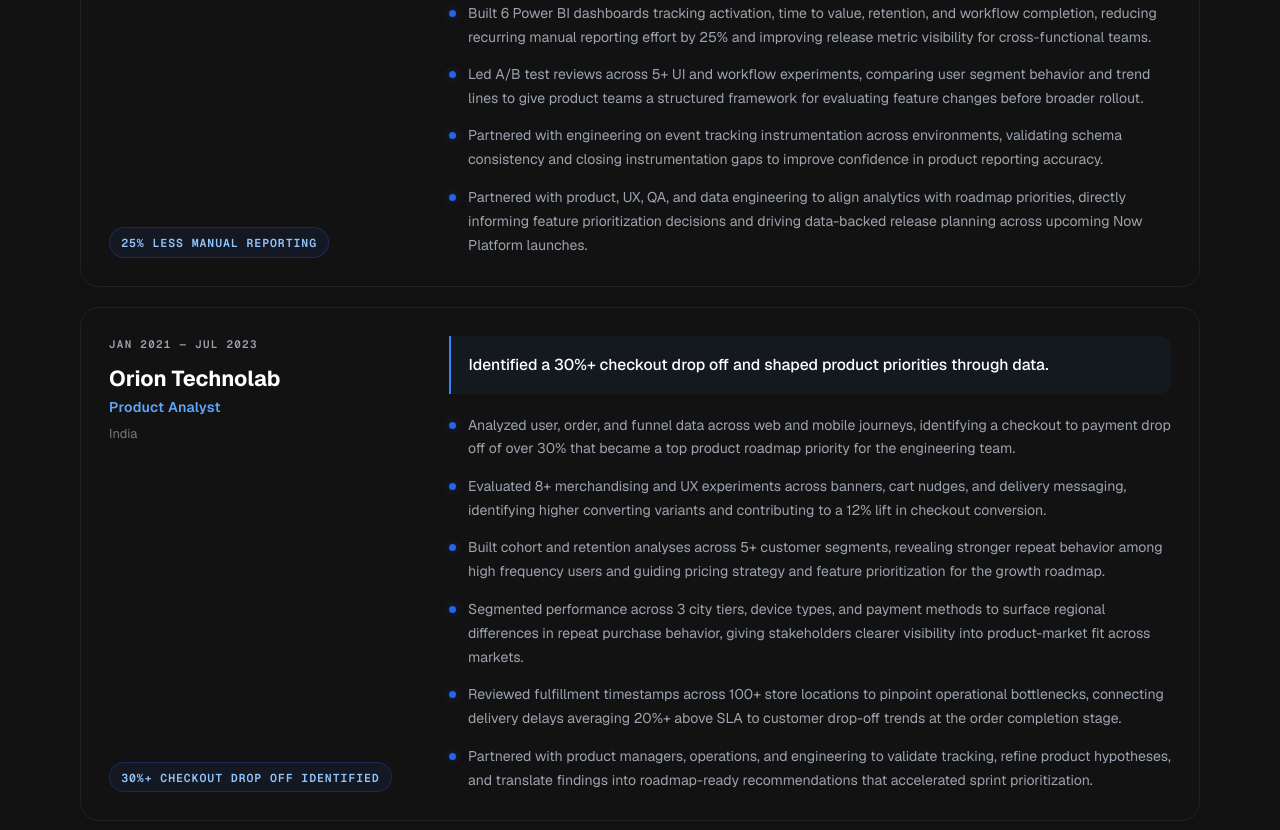
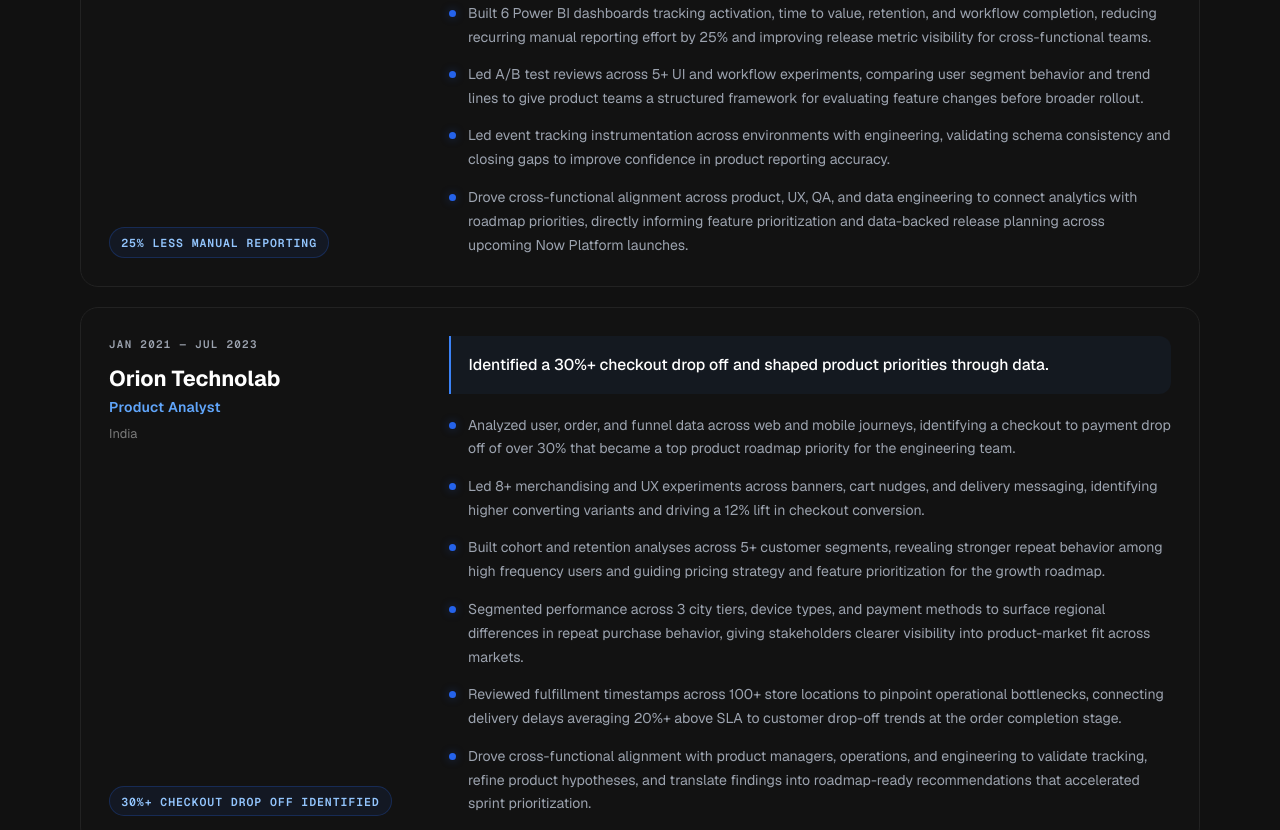
Before and after one commit to Prasanna1377/prasanna-portfolio, a Next.js app: page / in a window 1280 px wide. Shown: the part 3740-4570 px from the top of the page. Built offline with nearby package versions, Linux system fonts and the light colour scheme.

Commit message:
Strengthen action verbs across all experience bullet points

```diff
--- a/components/Experience.tsx
+++ b/components/Experience.tsx
@@ -40,8 +40,8 @@
       "Used SQL and Python to analyze pre-launch user journeys, identifying 4+ recurring friction points across onboarding and feature discovery workflows that were translated into Jira stories for engineering resolution.",
       "Built 6 Power BI dashboards tracking activation, time to value, retention, and workflow completion, reducing recurring manual reporting effort by 25% and improving release metric visibility for cross-functional teams.",
       "Led A/B test reviews across 5+ UI and workflow experiments, comparing user segment behavior and trend lines to give product teams a structured framework for evaluating feature changes before broader rollout.",
-      "Partnered with engineering on event tracking instrumentation across environments, validating schema consistency and closing instrumentation gaps to improve confidence in product reporting accuracy.",
-      "Partnered with product, UX, QA, and data engineering to align analytics with roadmap priorities, directly informing feature prioritization decisions and driving data-backed release planning across upcoming Now Platform launches.",
+      "Led event tracking instrumentation across environments with engineering, validating schema consistency and closing gaps to improve confidence in product reporting accuracy.",
+      "Drove cross-functional alignment across product, UX, QA, and data engineering to connect analytics with roadmap priorities, directly informing feature prioritization and data-backed release planning across upcoming Now Platform launches.",
     ],
   },
   {
@@ -54,11 +54,11 @@
     metric: "30%+ checkout drop off identified",
     bullets: [
       "Analyzed user, order, and funnel data across web and mobile journeys, identifying a checkout to payment drop off of over 30% that became a top product roadmap priority for the engineering team.",
-      "Evaluated 8+ merchandising and UX experiments across banners, cart nudges, and delivery messaging, identifying higher converting variants and contributing to a 12% lift in checkout conversion.",
+      "Led 8+ merchandising and UX experiments across banners, cart nudges, and delivery messaging, identifying higher converting variants and driving a 12% lift in checkout conversion.",
       "Built cohort and retention analyses across 5+ customer segments, revealing stronger repeat behavior among high frequency users and guiding pricing strategy and feature prioritization for the growth roadmap.",
       "Segmented performance across 3 city tiers, device types, and payment methods to surface regional differences in repeat purchase behavior, giving stakeholders clearer visibility into product-market fit across markets.",
       "Reviewed fulfillment timestamps across 100+ store locations to pinpoint operational bottlenecks, connecting delivery delays averaging 20%+ above SLA to customer drop-off trends at the order completion stage.",
-      "Partnered with product managers, operations, and engineering to validate tracking, refine product hypotheses, and translate findings into roadmap-ready recommendations that accelerated sprint prioritization.",
+      "Drove cross-functional alignment with product managers, operations, and engineering to validate tracking, refine product hypotheses, and translate findings into roadmap-ready recommendations that accelerated sprint prioritization.",
     ],
   },
 ];
```
